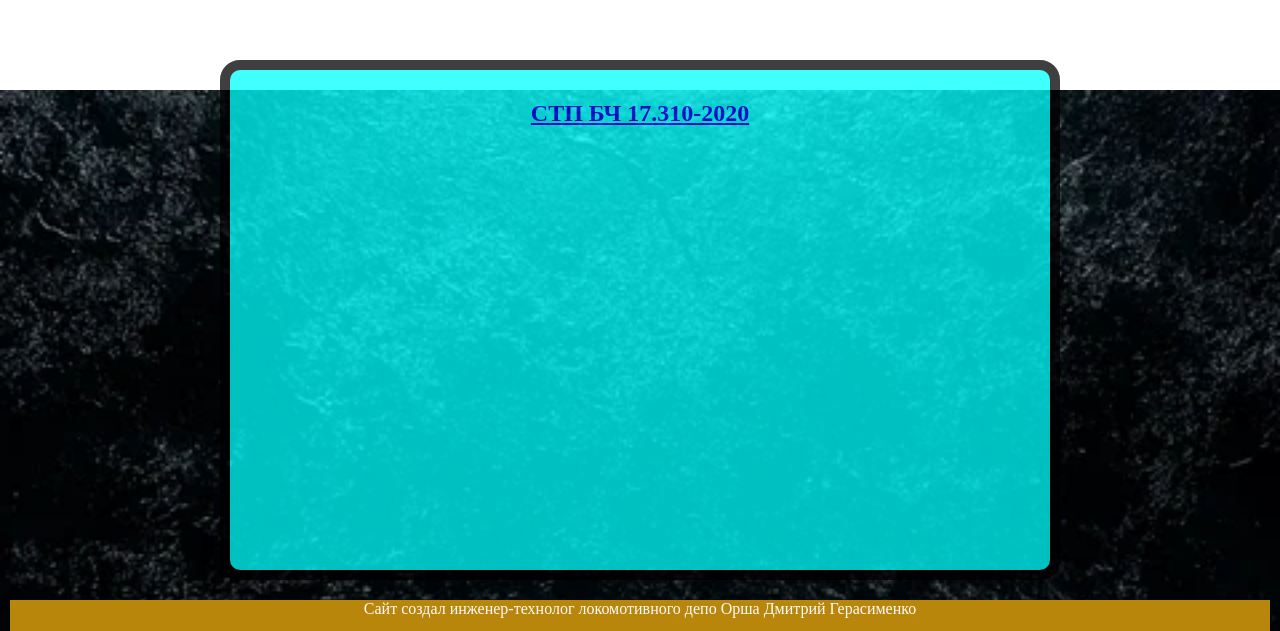
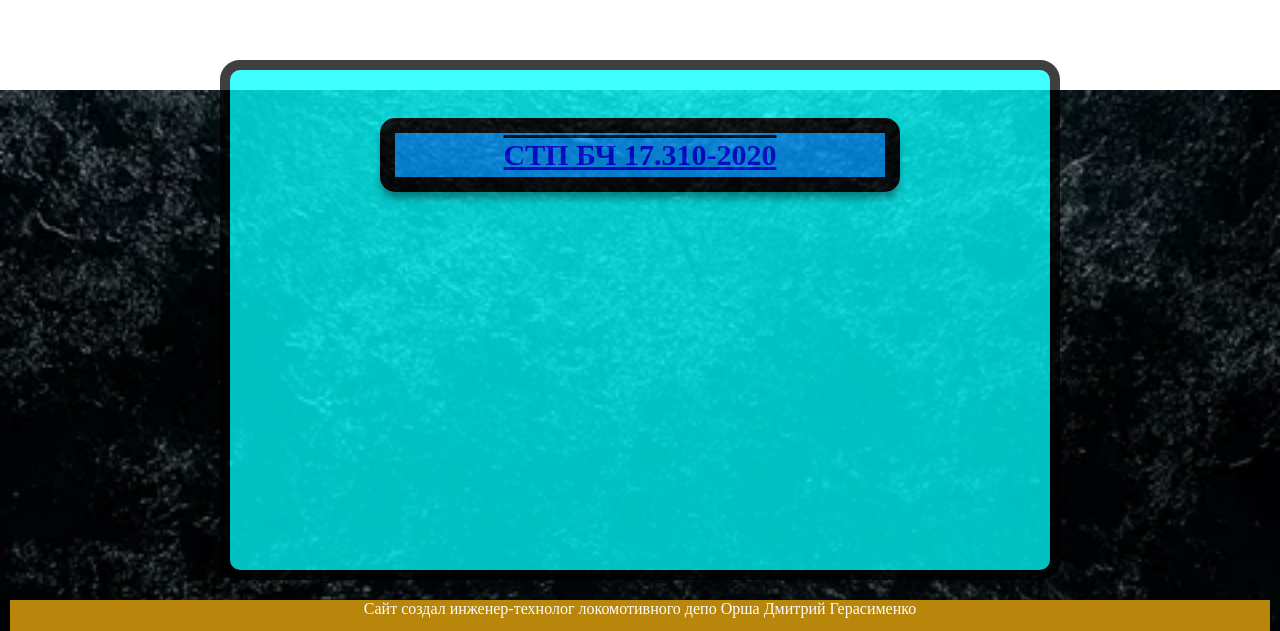
Before and after one commit to FranzFerdinand1989/Franzferdinand1989.github.io, a plain HTML site: page index.html in a window 1280 px wide. Shown: the part 157-788 px from the top of the page. Drawn offline with Linux system fonts and the light colour scheme.

Commit message:
Update style.css

```diff
--- a/style.css
+++ b/style.css
@@ -1,4 +1,28 @@
 
+
+.theme{
+    transition: 1s;
+    background-color: rgba(0, 110, 255, 0.7);
+    padding: 5px;
+    border: 4mm, solid, black;
+    text-align: center;
+    width: 30rem;
+    min-height: auto;
+    color: black;
+    text-decoration-line: overline;
+    border-radius: 15px;
+    cursor: pointer;
+    font-size: 30px;
+    box-shadow: 0 8px 8px -2px rgba(0,0,0,0.4);
+    position: relative;
+    margin: 10mm auto;
+}
+.theme:hover{
+    transition: 1s;
+    transform: scale(1.05) ;
+    background-color: greenyellow;
+    opacity: 1;
+}
 .card{
     width: 50rem;
     height: 30rem;
```
